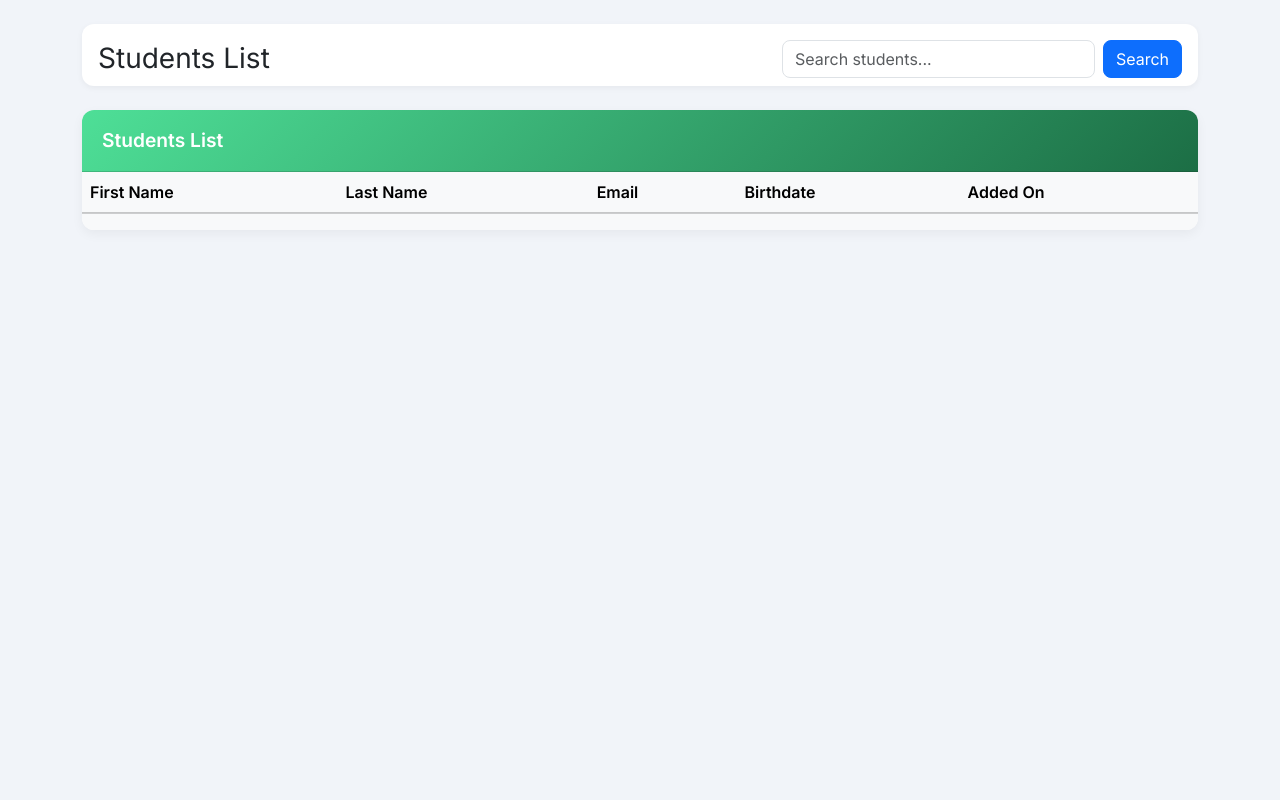
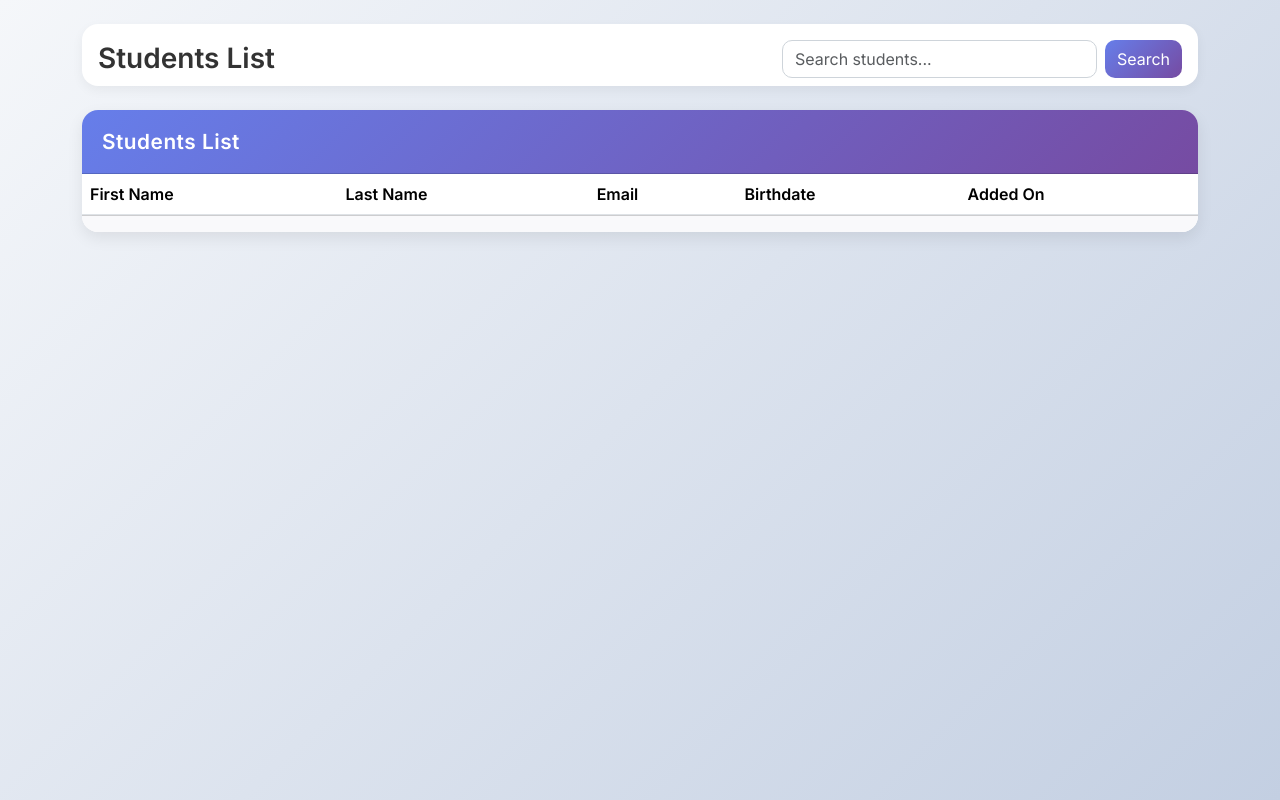
Before and after one commit to jasmalaborbor/malaborbor_jasmine, a PHP site: template app/views/authors.php in a window 1280 px wide. Run offline with PHP 8.4, Linux system fonts and the light colour scheme; the template is opened without the code that fills it, so the values that code supplies are empty.

Commit message:
first commit

```diff
--- a/app/views/authors.php
+++ b/app/views/authors.php
@@ -8,46 +8,63 @@
 	<link href="https://fonts.googleapis.com/css2?family=Inter:wght@400;600&display=swap" rel="stylesheet">
 	<style>
 		body {
-			background-color: #f1f4f9;
+			background: linear-gradient(135deg, #f5f7fa, #c3cfe2);
 			font-family: 'Inter', sans-serif;
+			min-height: 100vh;
 		}
 		.card {
 			border: none;
-			border-radius: 12px;
-			box-shadow: 0 4px 12px rgba(0,0,0,0.05);
+			border-radius: 16px;
+			box-shadow: 0 6px 16px rgba(0,0,0,0.08);
 			overflow: hidden;
+			background-color: #fff;
 		}
 		.card-header {
-			background: linear-gradient(135deg, #4edf97ff, #1c6e45ff);
+			background: linear-gradient(135deg, #667eea, #764ba2);
 			color: white;
 			font-weight: 600;
-			font-size: 1.2rem;
+			font-size: 1.3rem;
 			padding: 1rem 1.25rem;
+			letter-spacing: 0.5px;
 		}
 		.table thead {
-			background-color: lightgreen;
+			background-color: #e9efff;
 			font-weight: 600;
+			color: #4a4a4a;
 		}
 		.table-hover tbody tr:hover {
-			background-color: lightgreen;
+			background-color: #f1f5ff;
 			cursor: pointer;
 		}
 		.search-form {
 			background-color: #fff;
 			padding: 1rem 1rem 0.5rem 1rem;
-			border-radius: 12px;
-			box-shadow: 0 2px 6px rgba(0,0,0,0.05);
+			border-radius: 16px;
+			box-shadow: 0 4px 12px rgba(0,0,0,0.05);
 			margin-bottom: 1.5rem;
 		}
+		.search-form h3 {
+			font-weight: 600;
+			color: #333;
+		}
 		.search-form input {
-			border-radius: 8px;
+			border-radius: 10px;
+			border: 1px solid #ced4da;
 		}
 		.search-form button {
-			border-radius: 8px;
+			border-radius: 10px;
 			white-space: nowrap;
+			background: linear-gradient(135deg, #667eea, #764ba2);
+			border: none;
+			color: #fff;
+			font-weight: 500;
+			transition: 0.3s ease;
+		}
+		.search-form button:hover {
+			opacity: 0.9;
 		}
 		.card-footer {
-			background-color: #f8f9fa;
+			background-color: #f9f9fb;
 			font-size: 0.875rem;
 			color: #6c757d;
 		}
@@ -61,7 +78,7 @@
 		<form action="<?= site_url('author'); ?>" method="get" class="d-flex w-100" style="max-width: 400px;">
 			<?php $q = isset($_GET['q']) ? $_GET['q'] : ''; ?>
 			<input class="form-control me-2" name="q" type="text" placeholder="Search students..." value="<?= html_escape($q); ?>">
-			<button type="submit" class="btn btn-primary">Search</button>
+			<button type="submit" class="btn">Search</button>
 		</form>
 	</div>
 
@@ -72,7 +89,7 @@
 		<div class="card-body p-0">
 			<div class="table-responsive">
 				<table class="table table-hover align-middle mb-0">
-					<thead class="table-light">
+					<thead>
 					<tr>
 						<th>First Name</th>
 						<th>Last Name</th>
```
